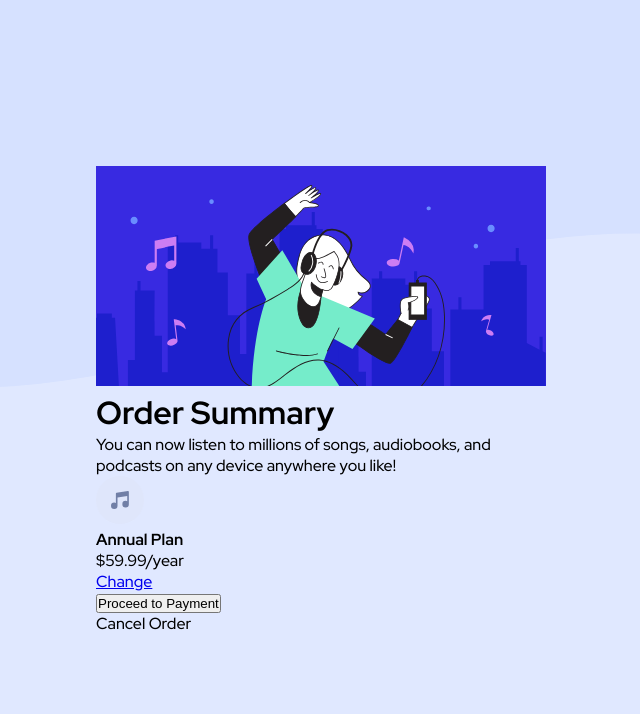
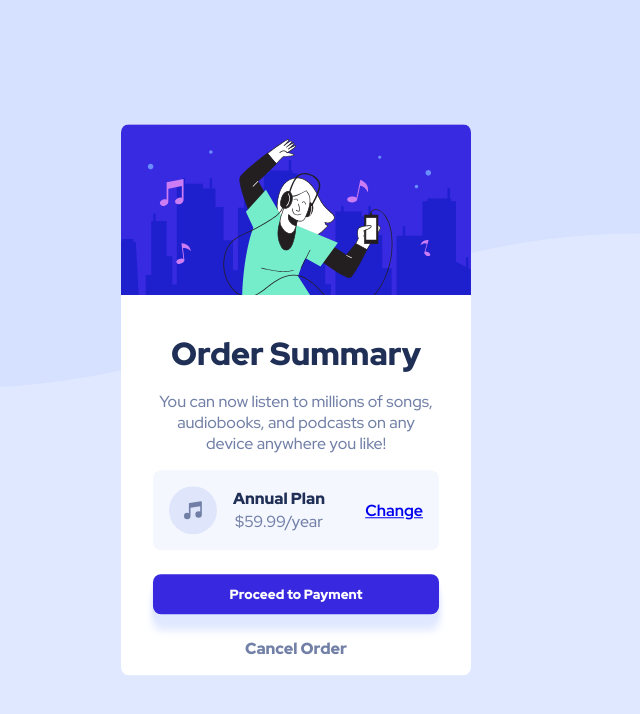
Before and after one commit to yashraj1309/order-summary-component-main, a plain HTML site: page index.html in a window 1280 px wide. Shown: the whole page, without its empty margins (344-984 px from the left). Drawn offline with Linux system fonts and the light colour scheme.

Commit message:
Desktop Style Done

```diff
--- a/index.html
+++ b/index.html
@@ -18,19 +18,23 @@
 <body>
   <div class="container">
     <img src="./images/illustration-hero.svg" class="hero-image" alt="">
+    <div class="padding">
       <h1>Order Summary</h1>
       <p>You can now listen to millions of songs, audiobooks, and podcasts on any
         device anywhere you like!</p>
       <div class="cta">
+        <div style="display: flex; align-items: center;">
         <img src="./images/icon-music.svg" alt="">
         <div class="content-text">
           <strong>Annual Plan</strong>
           <p>$59.99/year</p>
         </div>
+      </div>
         <a href="#">Change</a>
       </div>
       <button>Proceed to Payment</button>
-    <p>Cancel Order</p>
+      <p class="cancel">Cancel Order</p>
+    </div>
   </div>
 </body>
 </html>
--- a/style.css
+++ b/style.css
@@ -24,8 +24,93 @@ body {
 
 .container {
     position: absolute;
-    max-width: 400px;
+    max-width: 350px;
     top: 50%;
     left: 50%;
     transform: translate(-50%,-50%);
+    border-radius: 8px;
+    background-color: white;
 }
+
+.hero-image {
+    width: 100%;
+    border-top-right-radius: 8px;
+    border-top-left-radius: 8px;
+    margin-bottom: 2rem;
+}
+
+.padding {
+    padding-left: 2rem;
+    padding-right: 2rem;
+    text-align: center;
+}
+
+.cta {
+    display: flex;
+    align-items: center;
+    justify-content: space-between;
+    background-color: var(--very-pale-blue);
+    padding: 1rem;
+    border-radius: 8px;
+    margin-bottom: 1.5rem;
+    width: 100%;
+}
+
+.cta img {
+    margin-right: 1rem;
+}
+.content-text strong {
+    font-weight: 900;
+    color: var(--dark-blue);
+}
+.content-text p {
+    margin-top: .1rem;
+    color: var(--desaturated-blue);
+}
+
+a {
+    font-weight: 700;
+}
+a:hover {
+    opacity: .7;
+}
+
+
+h1 {
+    font-weight: 900;
+    margin-bottom: 1rem;
+    color: var(--dark-blue);
+}
+
+.padding > p {
+    margin-bottom: 1rem;
+    color: var(--desaturated-blue);
+}
+
+button {
+    width: 100%;
+    border-radius: 8px;
+    border: none;
+    background-color: var(--bright-blue);
+    color: white;
+    font-family: 'Red Hat Display', sans-serif;
+    font-weight: 900;
+    padding: .7rem;
+    cursor: pointer;
+    box-shadow: var(--pale-blue) 0px 2px 1px, var(--pale-blue) 0px 4px 2px, var(--pale-blue) 0px 8px 4px, var(--pale-blue) 0px 16px 8px;
+}
+button:hover {
+    opacity: .7;
+}
+
+.cancel {
+    font-weight: 900;
+    color: var(--desaturated-blue);
+    cursor: pointer;
+    margin-top: 1.5rem;
+    margin-bottom: 1rem;
+}
+
+.cancel:hover {
+    color: var(--dark-blue);
+}
```
Lines whose indentation alone changed are shown as unchanged.
